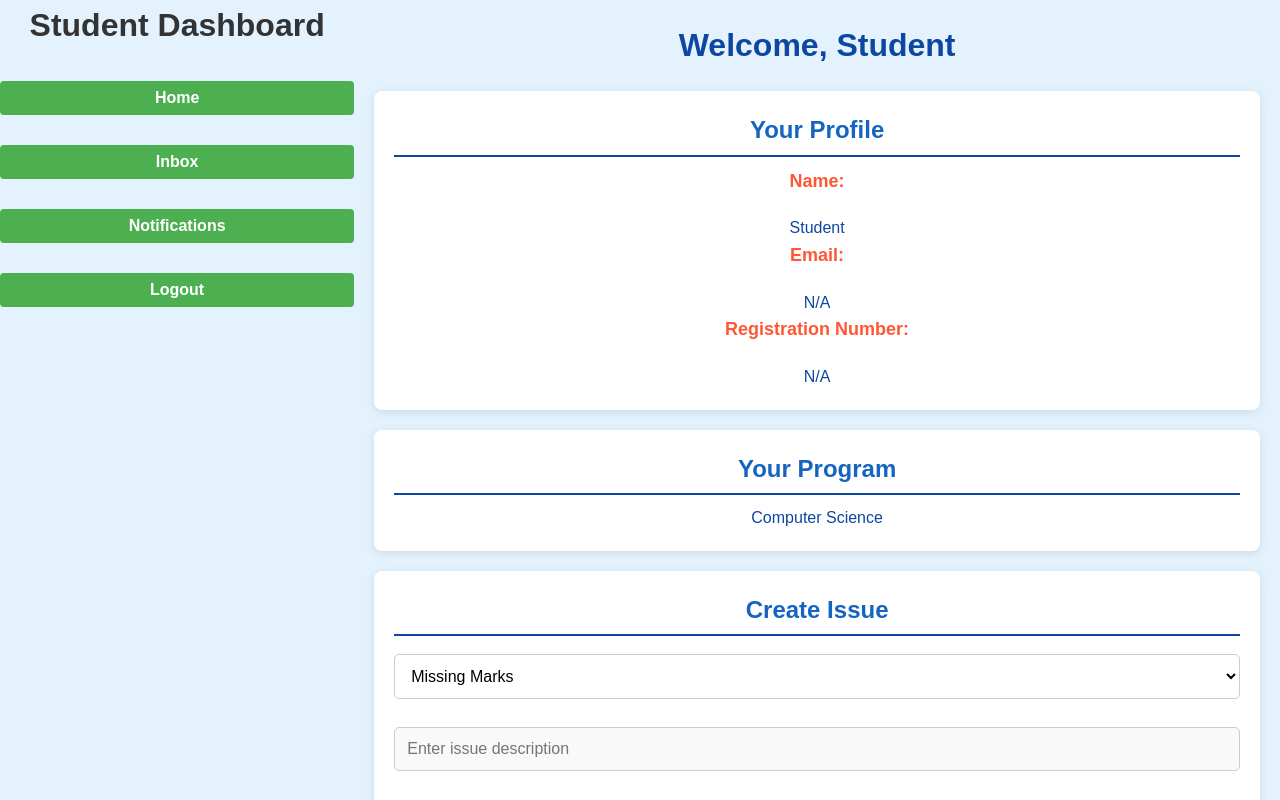
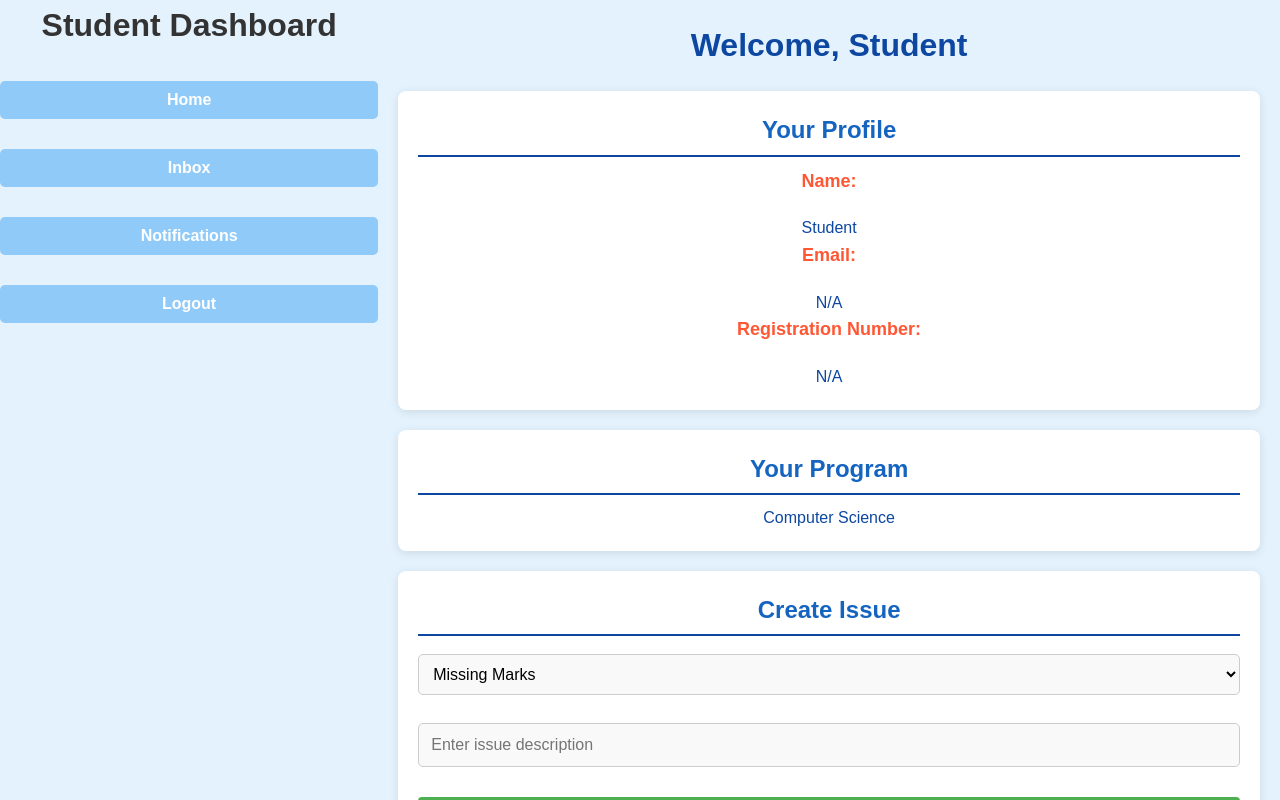
Before and after one commit to ArnoldPeterMukasa/AITS_GROUP_G, a React (Vite) app in the folder FRONTEND/: page /StudentDashboard in a window 1280 px wide. Built offline with nearby package versions, Linux system fonts and the light colour scheme.

Commit message:
added css for the createissueform

```diff
--- a/FRONTEND/src/components/StudentDashboard.css
+++ b/FRONTEND/src/components/StudentDashboard.css
@@ -1,3 +1,4 @@
+
 .dashboard-container {
     display: flex;
     height: 100vh;
@@ -9,7 +10,6 @@
 .dashboard-navbar {
     display: flex;
     flex-direction: column;
-
     align-items: center;
     padding: 15px 20px;
     background: #bbdefb; /* Lighter blue for the navbar */
@@ -32,11 +32,12 @@
     width: 100%;
 }
 
-.navbar-button {
+/* Common button styles */
+.button {
     padding: 10px 15px;
-    background: #90caf9;
-    color: white;
-    border: 5px;
+    background: #90caf9; /* Blue background */
+    color: white; /* White text */
+    border: none;
     border-radius: 5px;
     cursor: pointer;
     font-size: 1rem;
@@ -45,11 +46,11 @@
     width: 100%;
 }
 
-.navbar-button:hover {
-    background: #64b5f6;
+.button:hover {
+    background: #64b5f6; /* Slightly darker blue on hover */
 }
 
-
+/* Content Section */
 .content {
     flex: 1;
     padding: 20px;
@@ -62,6 +63,8 @@
     font-size: 2rem;
     color: #0d47a1;
 }
+
+/* Profile Section */
 .profile-section {
     margin-bottom: 20px;
     background: white;
@@ -83,6 +86,7 @@
     color: #0d47a1; /* Dark blue */
 }
 
+/* Section Styles */
 .section {
     margin-bottom: 20px;
     background: white;
@@ -97,11 +101,6 @@
     color: #1565c0;
     border-bottom: 2px solid #0d47a1;
     padding-bottom: 5px;
-}
-
-.section p {
-    font-size: 1rem;
-    color: #0d47a1; /* Dark blue */
 }
 
 .section ul {
@@ -122,6 +121,7 @@
     background: #90caf9; /* Slightly darker light blue */
 }
 
+/* Notifications List */
 .notifications-list {
     list-style: none;
     padding: 0;
@@ -138,3 +138,19 @@
     font-size: 1rem;
     box-shadow: 0 2px 5px rgba(0, 0, 0, 0.1);
 }
+
+/* Dropdown for Issue Type */
+.issue-dropdown {
+    padding: 10px;
+    margin-right: 10px;
+    border: 1px solid #ccc;
+    border-radius: 5px;
+    font-size: 1rem;
+    background: #f9f9f9;
+    cursor: pointer;
+}
+
+.issue-dropdown:focus {
+    outline: none;
+    border-color: #90caf9;
+}
```
